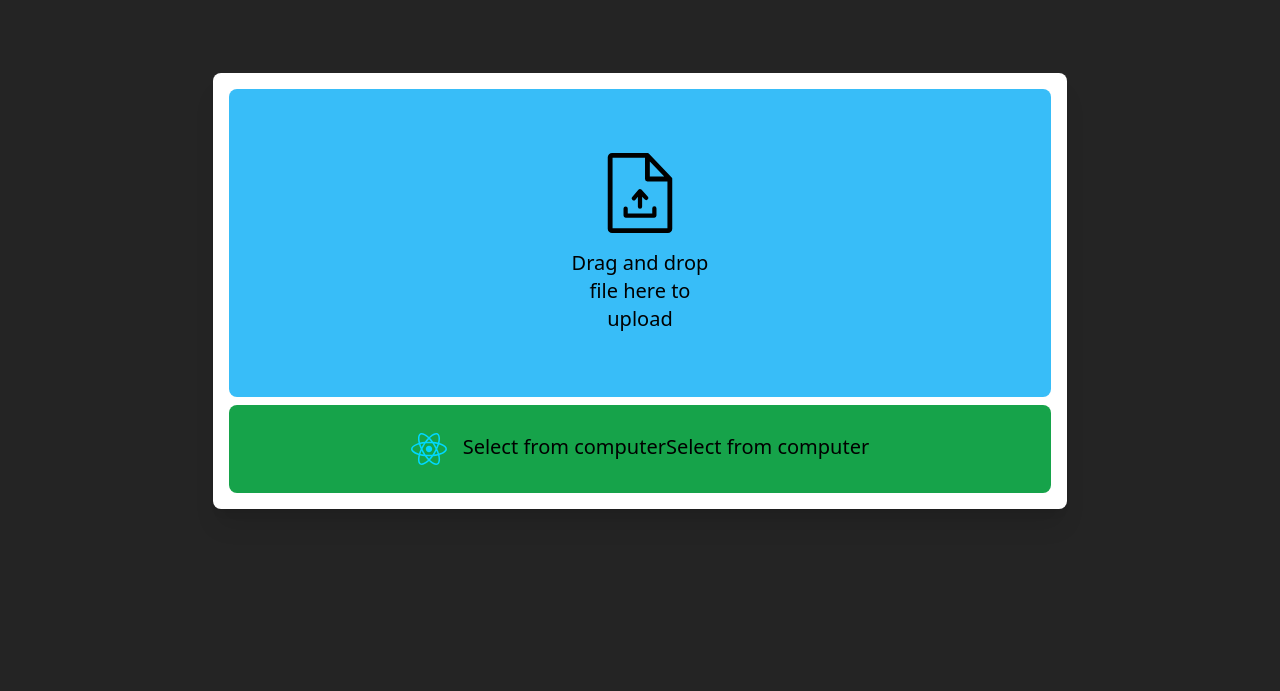
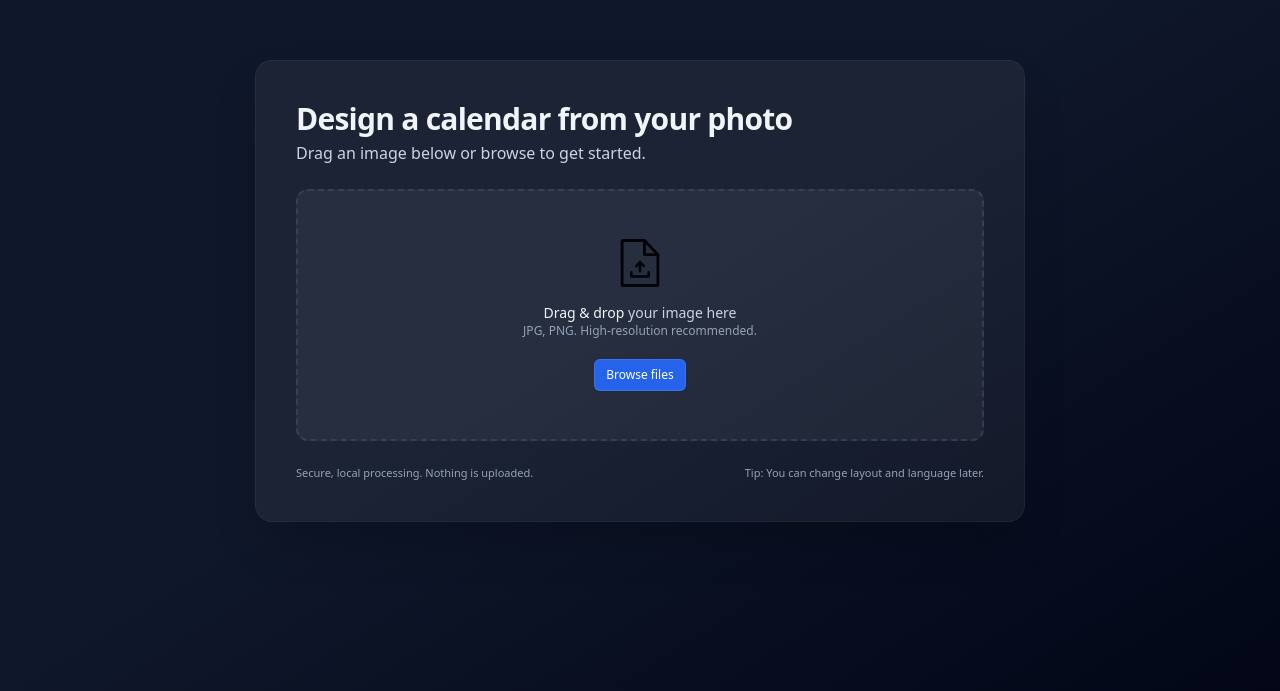
Before and after one commit to LittlePapers/calendarizer, a React (Vite) app: page / in a window 1280 px wide. Shown: the part 109-800 px from the top of the page. Built offline with nearby package versions, Linux system fonts and the light colour scheme.

Commit message:
Changed Home page

```diff
--- a/src/pages/Home/Home.tsx
+++ b/src/pages/Home/Home.tsx
@@ -1,38 +1,97 @@
-import { useEffect, useState } from 'react';
-import reactLogo from '../../assets/react.svg';
+import { useEffect, useRef, useState } from 'react';
 import upload from '../../assets/file_upload.svg';
-import { DropImageZone, UploadImageButton } from '../../components';
 import { useNavigate } from 'react-router-dom';
 
 function Home() {
   const [file, setFile] = useState<string>('');
+  const [dragging, setDragging] = useState(false);
+  const inputRef = useRef<HTMLInputElement | null>(null);
   const navigate = useNavigate();
 
-  const handleSetImage = (img: string) => {
-    setFile(img);
-  };
+  const handleSetImage = (img: string) => setFile(img);
 
   useEffect(() => {
     if (file) {
       localStorage.setItem('fileUrl', file);
       navigate('/editor');
     }
-  }, [file]);
+  }, [file, navigate]);
+
+  const onDragOver: React.DragEventHandler<HTMLDivElement> = (e) => {
+    e.preventDefault();
+    e.stopPropagation();
+    if (!dragging) setDragging(true);
+  };
+
+  const onDragLeave: React.DragEventHandler<HTMLDivElement> = (e) => {
+    e.preventDefault();
+    e.stopPropagation();
+    setDragging(false);
+  };
+
+  const onDrop: React.DragEventHandler<HTMLDivElement> = (e) => {
+    e.preventDefault();
+    e.stopPropagation();
+    setDragging(false);
+    const { files } = e.dataTransfer;
+    if (files && files.length > 0) {
+      handleSetImage(URL.createObjectURL(files[0]));
+    }
+  };
+
+  const onFileChange: React.ChangeEventHandler<HTMLInputElement> = (e) => {
+    const { files } = e.target;
+    if (files && files.length > 0) {
+      handleSetImage(URL.createObjectURL(files[0]));
+    }
+  };
+
+  const openPicker = () => inputRef.current?.click();
 
   return (
-    <div className="flex justify-center items-center w-2/3 h-screen mx-auto">
-      <div className="bg-white p-4 flex flex-col rounded-lg shadow-xl flex-1">
-        <DropImageZone
-          onDropimage={handleSetImage}
-          mainIcon={upload}
-          subtitleText={'Drag and drop file here to upload'}
-        />
+    <div className="min-h-screen w-full bg-gradient-to-br from-slate-900 via-slate-900 to-slate-950 text-slate-100 flex items-center justify-center px-4 py-10">
+      <div className="w-full max-w-3xl">
+        <div className="relative rounded-2xl bg-white/5 ring-1 ring-white/10 shadow-2xl p-8 md:p-10">
+          <div className="mb-6">
+            <h1 className="text-2xl md:text-3xl font-semibold tracking-tight">Design a calendar from your photo</h1>
+            <p className="mt-1 text-sm md:text-base text-slate-300">Drag an image below or browse to get started.</p>
+          </div>
 
-        <UploadImageButton
-          onUpload={handleSetImage}
-          text={'Select from computer'}
-          icon={reactLogo}
-        />
+          <div
+            className={`transition border-2 border-dashed rounded-xl p-10 md:p-12 flex flex-col items-center justify-center text-center cursor-pointer select-none ${dragging ? 'border-blue-400/80 bg-white/10' : 'border-slate-600/50 bg-white/5 hover:bg-white/10'}`}
+            onDragOver={onDragOver}
+            onDragLeave={onDragLeave}
+            onDrop={onDrop}
+            onClick={openPicker}
+            role="button"
+            aria-label="Upload image"
+          >
+            <img src={upload} alt="Upload" className="h-12 w-12 opacity-90" />
+            <p className="mt-4 text-sm text-slate-300">
+              <span className="font-medium text-slate-100">Drag & drop</span> your image here
+            </p>
+            <p className="text-xs text-slate-400">JPG, PNG. High-resolution recommended.</p>
+            <button
+              type="button"
+              onClick={openPicker}
+              className="mt-5 inline-flex items-center justify-center rounded-md bg-blue-600 px-3 py-2 text-xs font-medium text-white shadow-sm ring-1 ring-inset ring-white/10 hover:bg-blue-500 focus:outline-none focus:ring-2 focus:ring-blue-400"
+            >
+              Browse files
+            </button>
+            <input
+              ref={inputRef}
+              type="file"
+              accept="image/*"
+              onChange={onFileChange}
+              className="hidden"
+            />
+          </div>
+
+          <div className="mt-6 flex items-center justify-between text-[11px] text-slate-400">
+            <div>Secure, local processing. Nothing is uploaded.</div>
+            <div>Tip: You can change layout and language later.</div>
+          </div>
+        </div>
       </div>
     </div>
   );
```
